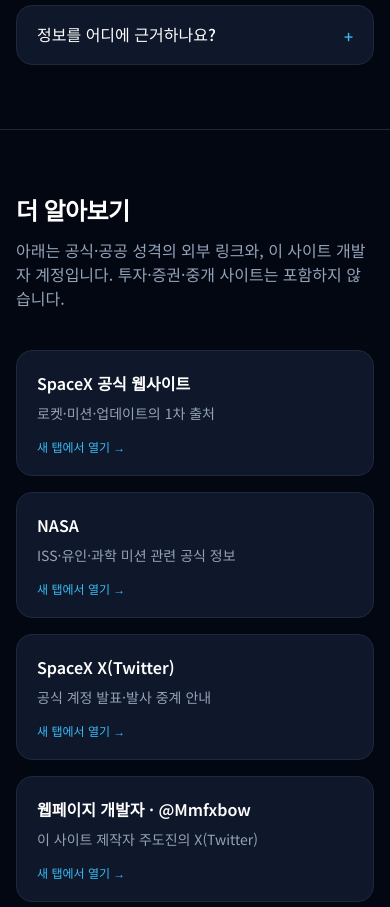
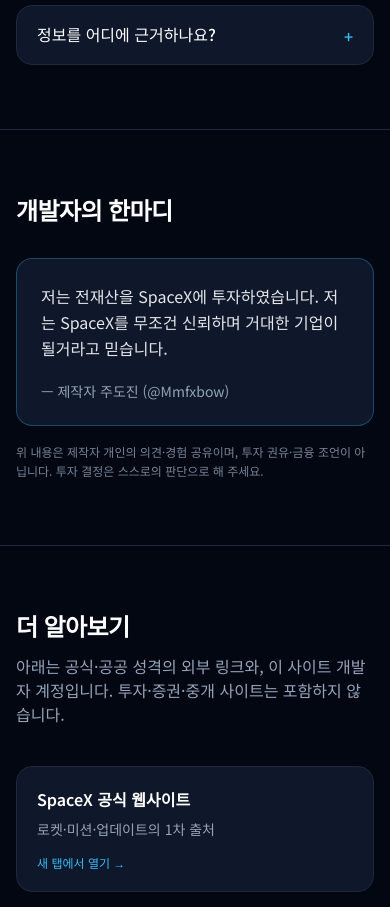
Before and after one commit to dojindia2006-arch/spacex-fan-guide, a Next.js app: page / in a window 390 px wide. Shown: the part 7280-8187 px from the top of the page. Built offline with nearby package versions, Linux system fonts and the light colour scheme; no server answers.

Commit message:
Add developer note section with personal SpaceX statement

```diff
--- a/src/app/page.tsx
+++ b/src/app/page.tsx
@@ -6,6 +6,7 @@
 import Ecosystem from "@/components/Ecosystem";
 import Timeline from "@/components/Timeline";
 import Faq from "@/components/Faq";
+import DeveloperNote from "@/components/DeveloperNote";
 import LearnMore from "@/components/LearnMore";
 
 export default function Home() {
@@ -19,6 +20,7 @@
         <Ecosystem />
         <Timeline />
         <Faq />
+        <DeveloperNote />
         <LearnMore />
       </main>
       <Footer />
--- /dev/null
+++ b/src/components/DeveloperNote.tsx
@@ -0,0 +1,31 @@
+export default function DeveloperNote() {
+  return (
+    <section
+      id="developer-note"
+      className="border-t border-border px-4 py-16 sm:px-6 sm:py-20"
+      aria-labelledby="developer-note-heading"
+    >
+      <div className="mx-auto max-w-5xl">
+        <h2
+          id="developer-note-heading"
+          className="text-2xl font-bold tracking-tight text-white sm:text-3xl"
+        >
+          개발자의 한마디
+        </h2>
+        <blockquote className="card-glow mt-8 rounded-2xl border border-accent/30 bg-card p-6 sm:p-8">
+          <p className="text-base leading-relaxed text-foreground sm:text-lg">
+            저는 전재산을 SpaceX에 투자하였습니다. 저는 SpaceX를 무조건 신뢰하며
+            거대한 기업이 될거라고 믿습니다.
+          </p>
+          <footer className="mt-5 text-sm text-muted">
+            — 제작자 주도진 (@Mmfxbow)
+          </footer>
+        </blockquote>
+        <p className="mt-4 text-xs leading-relaxed text-muted/80">
+          위 내용은 제작자 개인의 의견·경험 공유이며, 투자 권유·금융 조언이 아닙니다.
+          투자 결정은 스스로의 판단으로 해 주세요.
+        </p>
+      </div>
+    </section>
+  );
+}
--- a/src/components/Header.tsx
+++ b/src/components/Header.tsx
@@ -6,6 +6,7 @@
     { href: "#ecosystem", label: "생태계" },
     { href: "#timeline", label: "타임라인" },
     { href: "#faq", label: "FAQ" },
+    { href: "#developer-note", label: "한마디" },
     { href: "#learn-more", label: "더 알아보기" },
   ];
 
```
